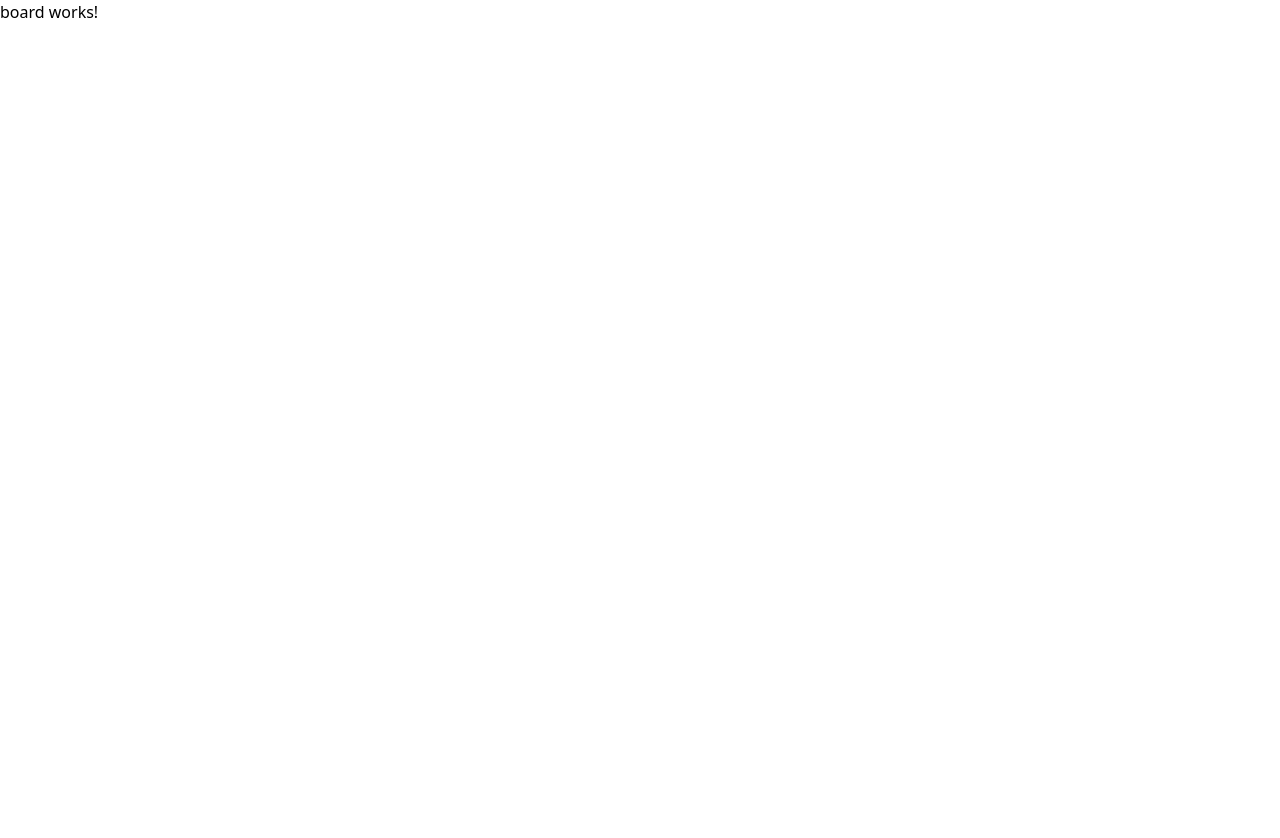
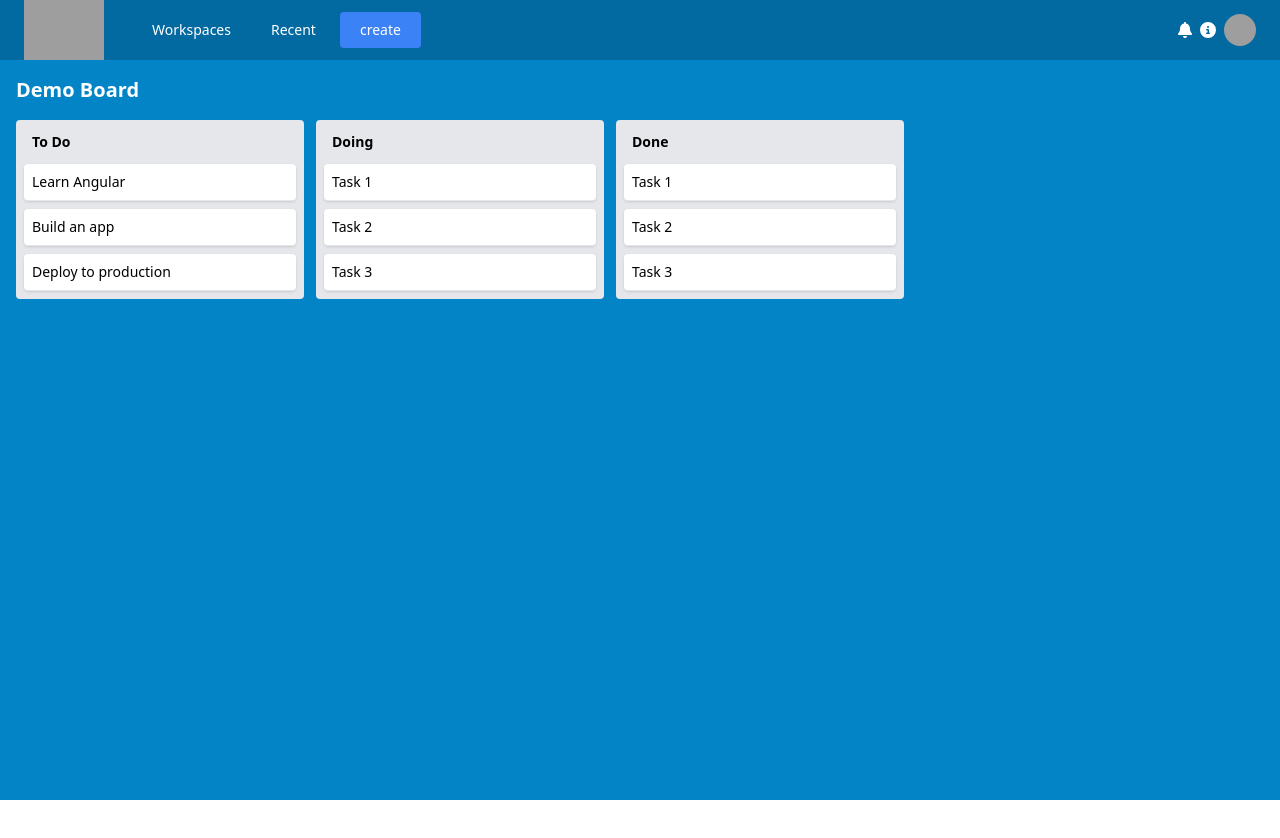
Before and after one commit to DIPG100203/CloneTrello, an Angular app: page /board in a window 1280 px wide. Shown: the top 838 px of the page. Before the commit the page ends 800 px from the top, so only its background shows below. Built offline with nearby package versions, Linux system fonts and the light colour scheme; grey boxes are pictures that could not be loaded.

Commit message:
primera funcion de los drags

```diff
--- /dev/null
+++ b/src/app/models/todo-list.ts
@@ -0,0 +1,4 @@
+export interface TodoList {
+    id: string;
+    title: string
+}
--- a/src/app/pages/board/board.component.html
+++ b/src/app/pages/board/board.component.html
@@ -1 +1,78 @@
-<p>board works!</p>
+<div class="flex flex-col h-screen">
+  <app-navbar></app-navbar>
+  <div class="w-full grow bg-sky-600 px-4 pb-4">
+    <div>
+      <h2 class="text-xl font-bold text-white my-4">Demo Board</h2>
+    </div>
+    <div class="flex items-start w-full h-full">
+      <div class="rounded bg-gray-200 w-72 p-2 mr-3">
+        <div class="flex justify-between py-1">
+          <h3 class="text-sm font-bold ml-2">To Do</h3>
+        </div>
+        <div class="text-sm mt-2" cdkDropList (cdkDropListDropped)="drop($event)">
+          <div
+            *ngFor="let todo of todos"
+            cdkDrag
+            class="bg-white shadow p-2 rounded mt-2 border-b border-x-gray-300 cursor-pointer hover:bg-gray-400"
+          >
+            {{todo.title}}
+          </div>
+        </div>
+      </div>
+
+      <!-- Middle Column -->
+      <div class="rounded bg-gray-200 w-72 p-2 mr-3">
+        <div class="flex justify-between py-1">
+          <h3 class="text-sm font-bold ml-2">Doing</h3>
+        </div>
+        <div class="text-sm mt-2">
+          <div
+            cdkDrag
+            class="bg-white shadow p-2 rounded mt-2 border-b border-x-gray-300 cursor-pointer hover:bg-gray-400"
+          >
+            Task 1
+          </div>
+          <div
+            cdkDrag
+            class="bg-white shadow p-2 rounded mt-2 border-b border-x-gray-300 cursor-pointer hover:bg-gray-400"
+          >
+            Task 2
+          </div>
+          <div
+            cdkDrag
+            class="bg-white shadow p-2 rounded mt-2 border-b border-x-gray-300 cursor-pointer hover:bg-gray-400"
+          >
+            Task 3
+          </div>
+        </div>
+      </div>
+
+      <!-- Right Column -->
+      <div class="rounded bg-gray-200 w-72 p-2 mr-3">
+        <div class="flex justify-between py-1">
+          <h3 class="text-sm font-bold ml-2">Done</h3>
+        </div>
+        <div class="text-sm mt-2" >
+          <div
+            cdkDrag
+            class="bg-white shadow p-2 rounded mt-2 border-b border-x-gray-300 cursor-pointer hover:bg-gray-400"
+          >
+            Task 1
+          </div>
+          <div
+            cdkDrag
+            class="bg-white shadow p-2 rounded mt-2 border-b border-x-gray-300 cursor-pointer hover:bg-gray-400"
+          >
+            Task 2
+          </div>
+          <div
+            cdkDrag
+            class="bg-white shadow p-2 rounded mt-2 border-b border-x-gray-300 cursor-pointer hover:bg-gray-400"
+          >
+            Task 3
+          </div>
+        </div>
+      </div>
+    </div>
+  </div>
+</div>
--- a/src/app/pages/board/board.component.ts
+++ b/src/app/pages/board/board.component.ts
@@ -1,12 +1,50 @@
 import { Component } from '@angular/core';
+import { NavbarComponent } from '../../components/navbar/navbar.component';
+import {
+  CdkDrag,
+  CdkDropList,
+  CdkDragDrop,
+  moveItemInArray,
+} from '@angular/cdk/drag-drop';
+import { CommonModule } from '@angular/common';
+import { TodoList } from '../../models/todo-list';
 
 @Component({
   selector: 'app-board',
   standalone: true,
-  imports: [],
+  imports: [NavbarComponent, CdkDrag, CdkDropList, CommonModule],
   templateUrl: './board.component.html',
-  styles: ``
+  styles: [
+    `
+      /* Animate items as they're being sorted. */
+      .cdk-drop-list-dragging .cdk-drag {
+        transition: transform 250ms cubic-bezier(0, 0, 0.2, 1);
+      }
+
+      /* Animate an item that has been dropped. */
+      .cdk-drag-animating {
+        transition: transform 300ms cubic-bezier(0, 0, 0.2, 1);
+      }
+    `,
+  ]
 })
 export class BoardComponent {
+  todos: TodoList[] = [
+    {
+      id: '1',
+      title: 'Learn Angular',
+    },
+    {
+      id: '2',
+      title: 'Build an app',
+    },
+    {
+      id: '3',
+      title: 'Deploy to production',
+    },
+  ];
 
+  drop(event: CdkDragDrop<any[]>) {
+    moveItemInArray(this.todos, event.previousIndex, event.currentIndex);
+  }
 }
```
